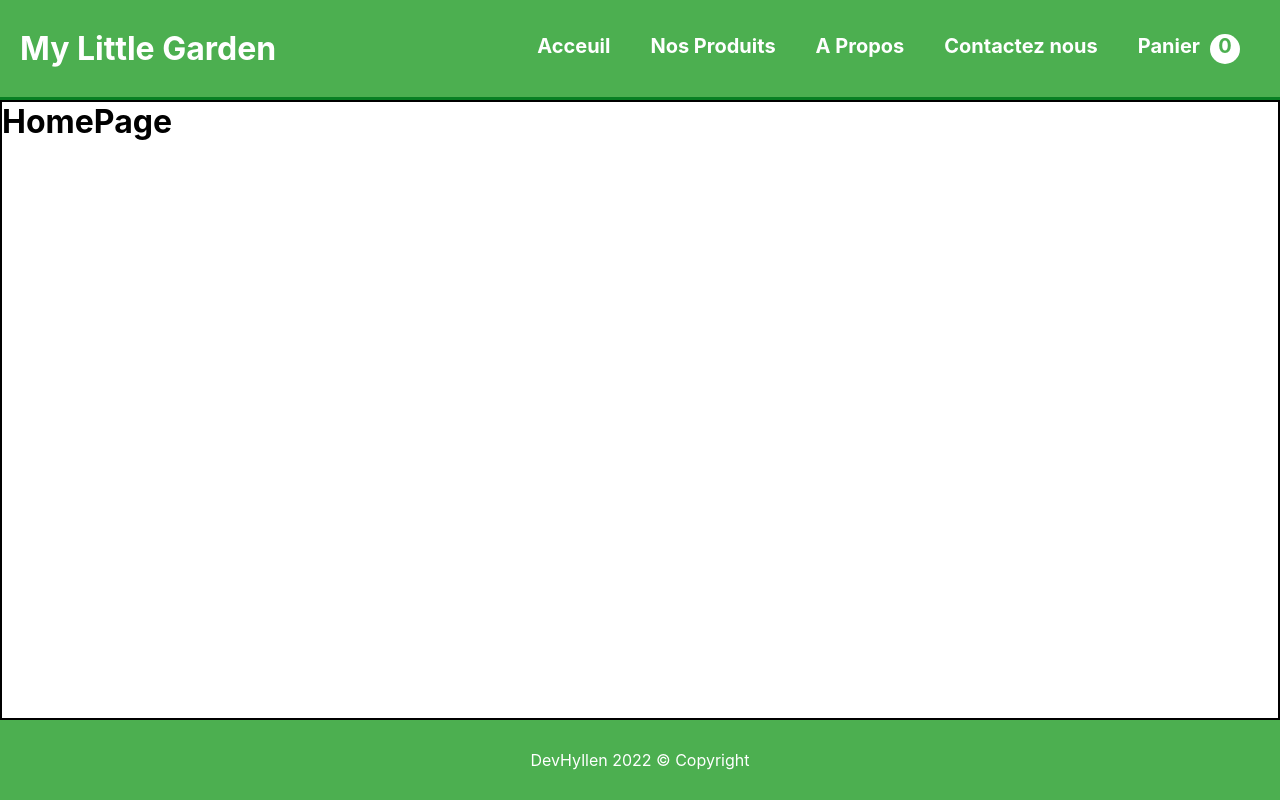
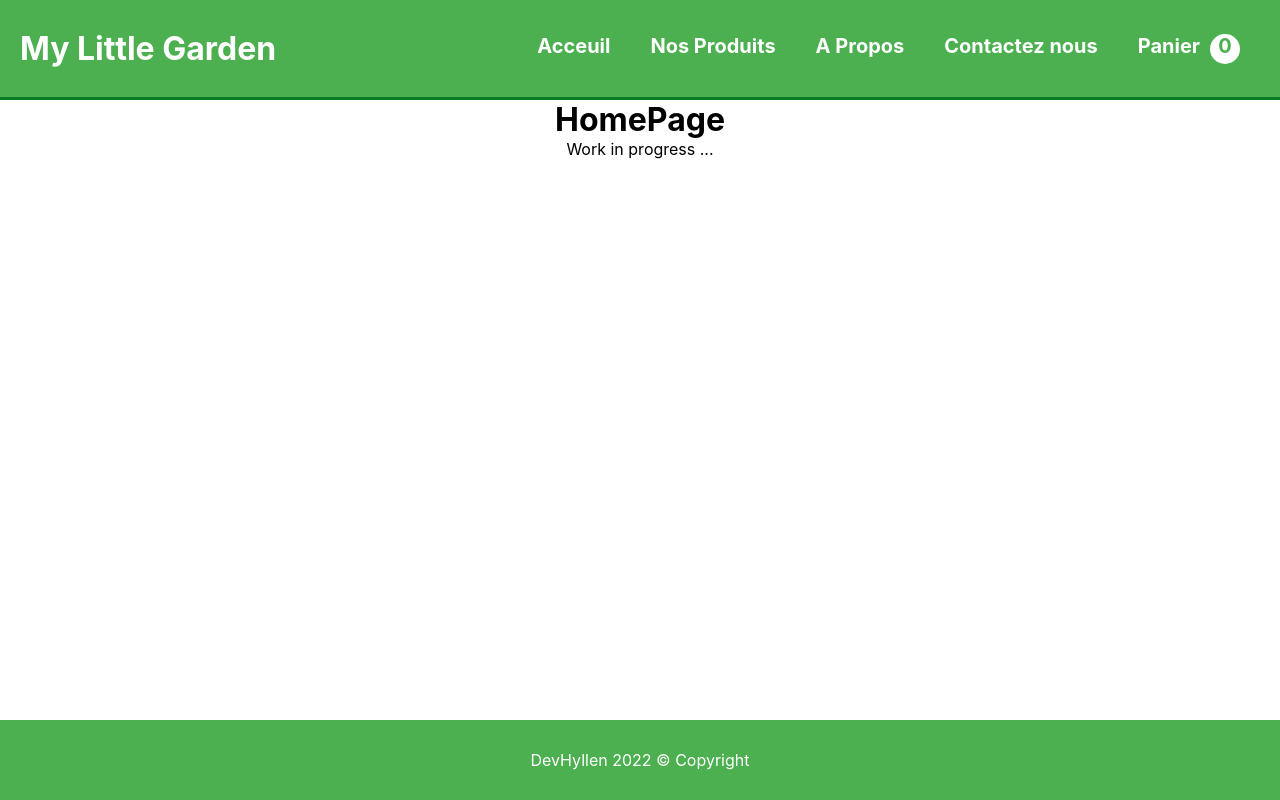
Before and after one commit to JeremyQuievreux/my_little_garden, a Next.js app: page / in a window 1280 px wide. Built offline with nearby package versions, Linux system fonts and the light colour scheme.

Commit message:
correctif style

```diff
--- a/pages/about.js
+++ b/pages/about.js
@@ -6,6 +6,7 @@ function about() {
   return (
     <div className={styles.container}>
         <h1>Page a propos</h1>
+        <p>Work in progress...</p>
     </div>
   )
 }
--- a/pages/cart.js
+++ b/pages/cart.js
@@ -6,6 +6,7 @@ function cart() {
   return (
     <div className={styles.container}>
         <h1>Paga panier</h1>
+        <p>Work in progress...</p>
     </div>
   )
 }
--- a/pages/contact.js
+++ b/pages/contact.js
@@ -6,6 +6,7 @@ function contact() {
   return (
     <div className={styles.container}>
         <h1>Page de Contact</h1>
+        <p>Work in progress...</p>
     </div>
   )
 }
--- a/pages/index.js
+++ b/pages/index.js
@@ -11,6 +11,7 @@ export default function Home() {
         <link rel="icon" href="/favicon.ico" />
       </Head>
       <h1>HomePage</h1>
+      <p>Work in progress ...</p>
 
     </div>
   )
--- a/pages/products/[productid].js
+++ b/pages/products/[productid].js
@@ -34,6 +34,7 @@ export const getStaticProps = async (context) => {
 function productDetail({product}) {
   return (
     <div className={styles.main_container}>
+      <p>Work In progress...</p>
       <div className={styles.product_container}>
         <div className={styles.left_block}>
           <img src={product.url_pic} alt="" />
--- a/styles/pages/About.module.scss
+++ b/styles/pages/About.module.scss
@@ -2,5 +2,7 @@
 
 .container{
     min-height: calc(100vh - 180px);
-    border: 2px solid black;
+    display: flex;
+    flex-direction: column;
+    align-items: center;
 }
--- a/styles/pages/Cart.module.scss
+++ b/styles/pages/Cart.module.scss
@@ -2,4 +2,7 @@
 
 .container{
     min-height: calc(100vh - 180px);
+    display: flex;
+    flex-direction: column;
+    align-items: center;
 }
--- a/styles/pages/Contact.module.scss
+++ b/styles/pages/Contact.module.scss
@@ -2,5 +2,7 @@
 
 .container{
     min-height: calc(100vh - 180px);
-    border: 2px solid black;
+    display: flex;
+    flex-direction: column;
+    align-items: center;
 }
--- a/styles/pages/Home.module.scss
+++ b/styles/pages/Home.module.scss
@@ -2,5 +2,7 @@
 
 .container{
     min-height: calc(100vh - 180px);
-    border: 2px solid black;
+    display: flex;
+    flex-direction: column;
+    align-items: center;
 }
--- a/styles/pages/ProductDetail.module.scss
+++ b/styles/pages/ProductDetail.module.scss
@@ -2,11 +2,14 @@
 
 .main_container{
     min-height: calc(100vh - 180px);
+    display: flex;
+    flex-direction: column;
+    align-items: center;
     .product_container{
         display: flex;
         justify-content: space-around;
         width: 50%;
-        margin: 50px auto;
+        margin: 50px 0;
         border: 2px solid $dark_primary;
         padding: 10px;
         .left_block{
```
